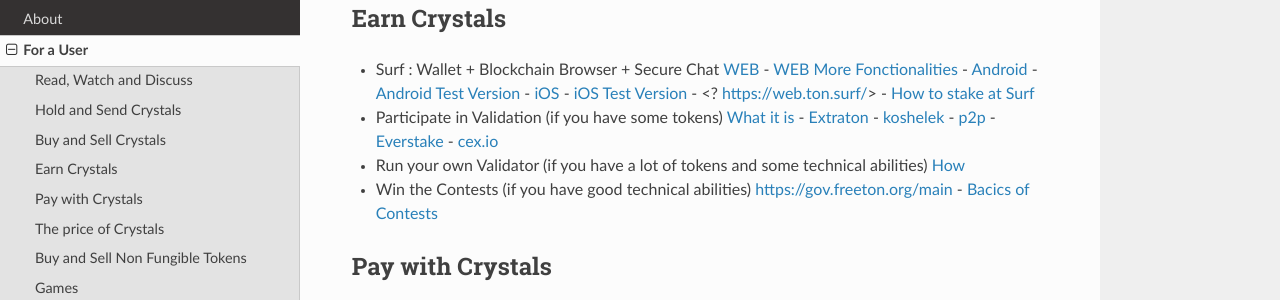
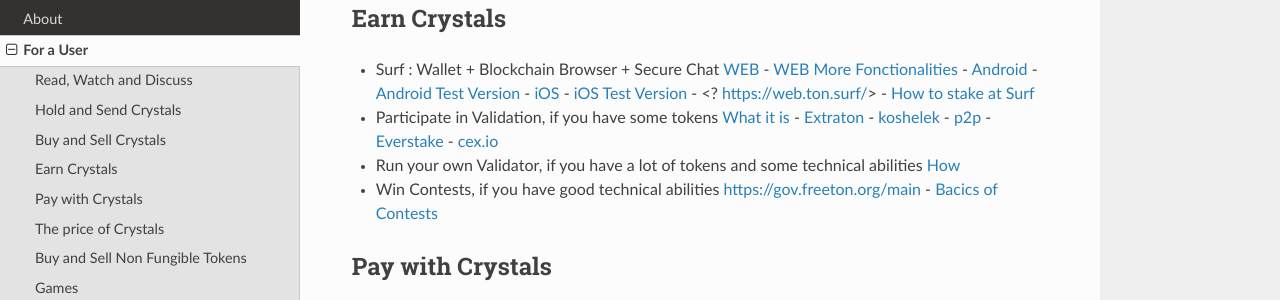
Before and after one commit to OCamlPro/www.freeton.link, a Sphinx documentation site: the page built from sphinx/user.rst, in a window 1280 px wide and 900 px high, scrolled down 1064 px. Shown: the part 150-450 px from the top of the window. Built offline with Sphinx 7.4.7 and the Read the Docs theme 2.0.0, drawn with Linux system fonts in a browser that asks for light colours; the version number could not be read and is left out.

Commit message:
petits changements

```diff
--- a/sphinx/user.rst
+++ b/sphinx/user.rst
@@ -46,9 +46,9 @@
 Earn Crystals
 ~~~~~~~~~~~~~
 * Surf : Wallet + Blockchain Browser + Secure Chat `WEB <https://ton.surf>`_ - `WEB More Fonctionalities <https://beta.ton.surf>`_ - `Android <https://play.google.com/store/apps/details?id=surf.ton>`_ - `Android Test Version <https://play.google.com/apps/testing/surf.ton>`_ - `iOS <https://apps.apple.com/us/app/ton-surf/id1481986831>`_ - `iOS Test Version <https://testflight.apple.com/join/VPcfXsR0>`_ - <? https://web.ton.surf/> - `How to stake at Surf <https://www.freeton.net.ua/en/kak-sdelat-stejking-v-surf-ton/>`_
-* Participate in Validation (if you have some tokens) `What it is <https://freeton.com/en/staking/>`_ - `Extraton <https://depools.extraton.io/>`_ - `koshelek <https://depools.koshelek.ru/?utm_source=freeton.com&utm_medium=organic&utm_campaign=ecosystem#/>`_ - `p2p <https://p2p.org/>`_ - `Everstake <https://everstake.one/freeton>`_ - `cex.io <https://earn.cex.io/staking>`_
-* Run your own Validator (if you have a lot of tokens and some technical abilities) `How <https://docs.ton.dev/86757ecb2/p/708260-run-validator>`_
-* Win the Contests (if you have good technical abilities) `<https://gov.freeton.org/main>`_ - `Bacics of Contests <https://telegra.ph/How-to-prepare-and-submit-a-competitive-offer-in-Free-TON-08-18>`_
+* Participate in Validation, if you have some tokens `What it is <https://freeton.com/en/staking/>`_ - `Extraton <https://depools.extraton.io/>`_ - `koshelek <https://depools.koshelek.ru/?utm_source=freeton.com&utm_medium=organic&utm_campaign=ecosystem#/>`_ - `p2p <https://p2p.org/>`_ - `Everstake <https://everstake.one/freeton>`_ - `cex.io <https://earn.cex.io/staking>`_
+* Run your own Validator, if you have a lot of tokens and some technical abilities `How <https://docs.ton.dev/86757ecb2/p/708260-run-validator>`_
+* Win Contests, if you have good technical abilities `<https://gov.freeton.org/main>`_ - `Bacics of Contests <https://telegra.ph/How-to-prepare-and-submit-a-competitive-offer-in-Free-TON-08-18>`_
 
 Pay with Crystals
 ~~~~~~~~~~~~~~~~~
```
Also changed, not shown: other parts of sphinx/user.rst (+1 -1 lines).
